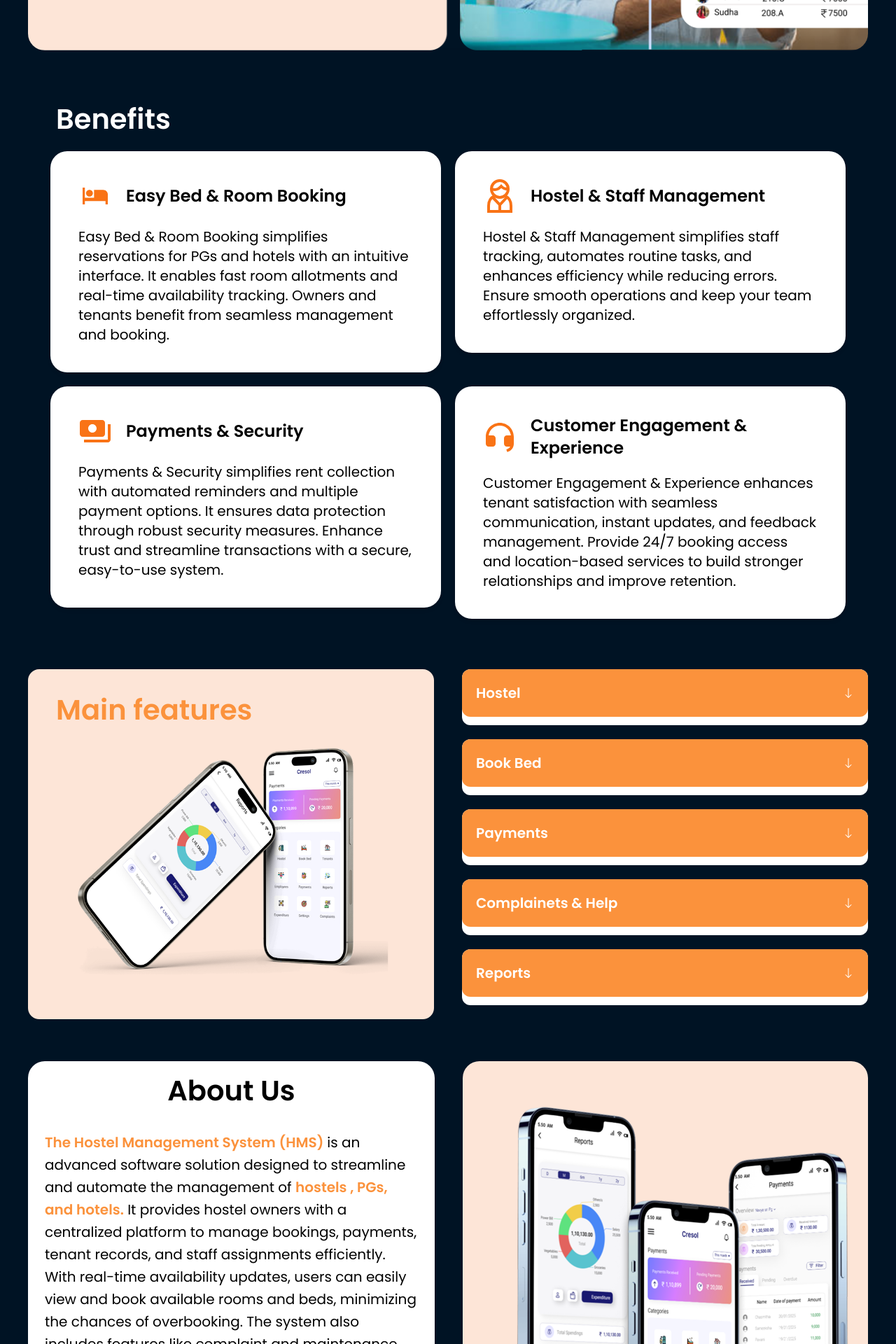
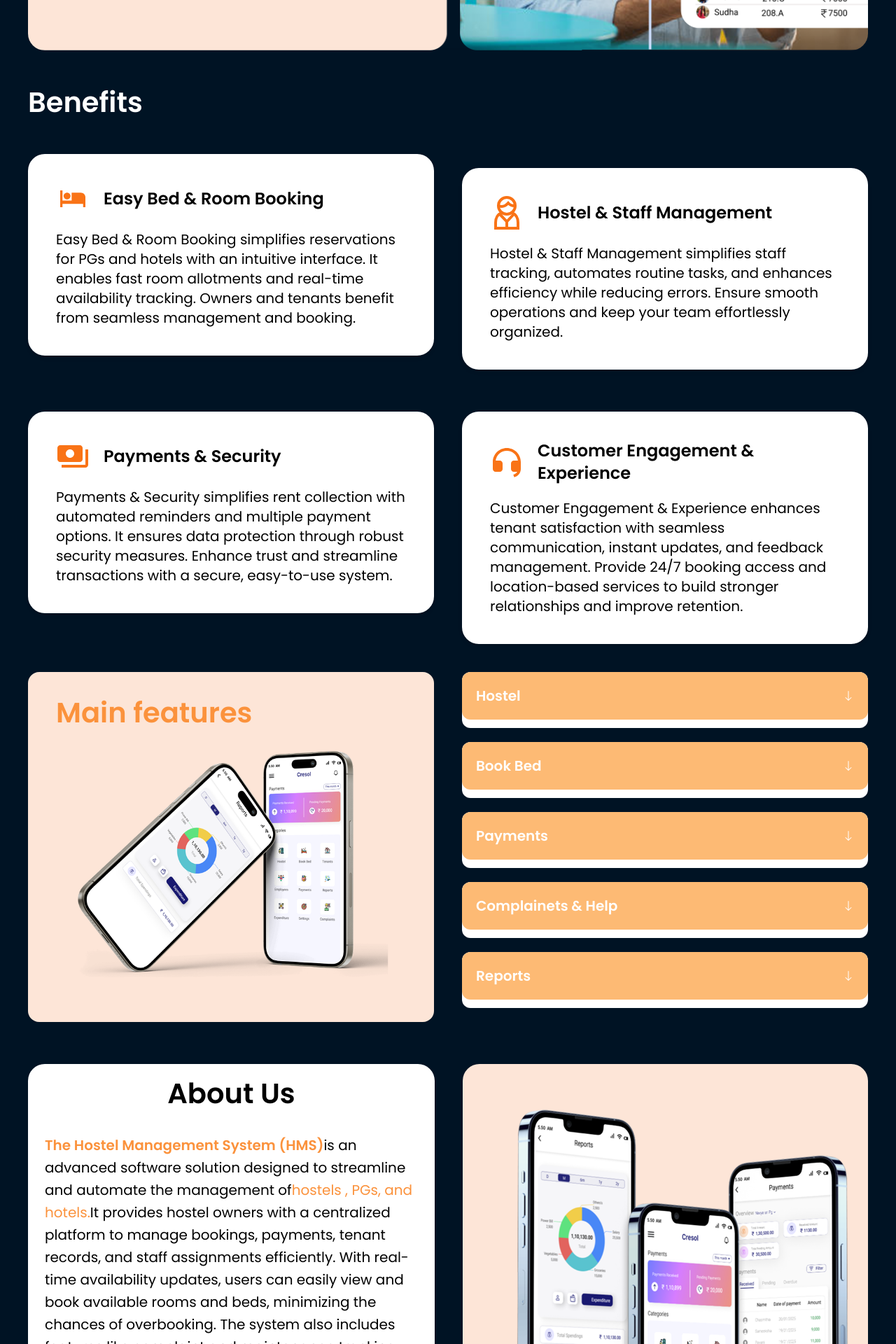
Before and after one commit to suresh12345789/hmshostel, a React (Create React App) app: page / in a window 1280 px wide. Shown: the part 580-2500 px from the top of the page at 70% size. Built offline with nearby package versions, Linux system fonts and the light colour scheme.

Commit message:
changes pages

```diff
--- a/src/Common/Fotter.jsx
+++ b/src/Common/Fotter.jsx
@@ -45,7 +45,7 @@ const Fotter = () => {
                 <h1 className="text-2xl">
                   <FaLocationDot />
                 </h1>
-                <h1 className=" text-md md:text-lg ">
+                <h1 className=" text-[14px] md:text-lg ">
                   Office Address:Cresol Infoserv Pvt. Ltd, Flat no. 303 Fortune
                   Chambers, Silicon Valley, Image Gardens Road, Madhapur,
                   Hyderabad-500081.
--- a/src/Component/Home/About.jsx
+++ b/src/Component/Home/About.jsx
@@ -6,7 +6,7 @@ const About = () => {
     <>
       <div
         id="About"
-        className="mx-5 md:mx-8 lg:mx-10 mt-10 md:flex gap-10"
+        className="mx-5 md:mx-8 lg:mx-10 mt-10 md:flex md:gap-5  lg:gap-10"
       >
         <div className="md:w-1/2 p-5 md:p-8 lg:p-6 mt-5 rounded-3xl bg-white ">
           <div className="">
@@ -14,17 +14,17 @@ const About = () => {
               About Us
             </h1>
 
-            <div className=" md:text-xl lg:leading-8 text-black">
+            <div className=" text-[12px] md:text-xl leading-5 md:leading-8 text-black">
               <p>
                 <span className="text-orange-400 font-bold">
-                  {" "}
-                  The Hostel Management System (HMS){" "}
-                </span>{" "}
+
+                  The Hostel Management System (HMS)
+                </span>
                 is an advanced software solution designed to streamline and
-                automate the management of{" "}
-                <span className="text-orange-400 font-bold">
+                automate the management of
+                <span className="text-orange-400 ">
                   hostels , PGs, and hotels.
-                </span>{" "}
+                </span>
                 It provides hostel owners with a centralized platform to manage
                 bookings, payments, tenant records, and staff assignments
                 efficiently. With real-time availability updates, users can
--- a/src/Component/Home/HowItsWorks.jsx
+++ b/src/Component/Home/HowItsWorks.jsx
@@ -25,8 +25,8 @@ const HowItsWorks = () => {
   return (
     <>
       <div id="HowitsWorks" className="mx-5 md:mx-8 lg:mx-10 mt-10 ">
-        <div className=" lg:flex gap-5">
-          <div className=" lg:w-1/2  p-5 md:p-8 rounded-3xl mt-5 ">
+        <div className=" lg:flex gap-10">
+          <div className=" lg:w-1/2    rounded-3xl mt-5 ">
             <div className="flex gap-5">
               <h1 className="text-3xl text-white md:text-[40px] font-customFonts mb-5 md:mb-8">
                 How It Works
@@ -52,7 +52,7 @@ const HowItsWorks = () => {
                 </div>
 
                 <div className="mt-3">
-                  <p className="w-full  md:text-xl leading-7   text-gray-950  font-normal">
+                  <p className="w-full  md:text-xl text-[12px]   text-gray-950  font-normal">
                     {item.Answer}
                   </p>
                 </div>
--- a/src/Component/Home/Mainfeatures.jsx
+++ b/src/Component/Home/Mainfeatures.jsx
@@ -71,7 +71,7 @@ function Mainfeatures() {
               <div key={service.id} className="rounded-xl  bg-white ">
                 <button
                   onClick={() => toggleAccordion(index)}
-                  className="w-full h-full flex justify-between items-center p-5  text-white bg-orange-400 rounded-xl focus:outline-none"
+                  className="w-full h-full flex justify-between items-center p-5  text-white bg-orange-300 rounded-xl focus:outline-none"
                 >
                   <span className="text-xl font-semibold">{service.title}</span>
                   <span className="transition-transform text-white font-bold duration-300">
--- a/src/Component/Home/Manage.jsx
+++ b/src/Component/Home/Manage.jsx
@@ -37,14 +37,14 @@ function Manage() {
 
 
       <div className=" lg:mx-10 md:mx-8  mx-5 mt-14">
-        <div className="  mt-5 rounded-3xl     relative   p-5   lg::p-10 md:p-8   gap-3 ">
-          <div className="flex items-center gap-3   left-5 md:left-10 absolute top-6">
+        <div className="  mt-5 rounded-3xl           gap-3 ">
+          <div className="flex items-center gap-3   left-5 md:left-10 ">
             <h1 className="text-3xl md:text-[40px] text-white font-semi">
               Benefits
             </h1>
           </div>
 
-          <div className="md:grid-cols-2 grid-cols-1  grid gap-5 mt-14">
+          <div className="md:grid-cols-2 grid-cols-1  grid  md:gap-5 space-y-5 lg:gap-10 mt-14">
             {data.map((value) => (
               <div key={value.id}>
                 <div className="  rounded-3xl      shadow-md    bg-white md:w-full lg:w-fit   md:p-10 lg:p-10            border-gray-500   p-5">
@@ -52,11 +52,11 @@ function Manage() {
                     <h1 className="   text-4xl  lg:text-5xl font-semibold text-orange-500">
                       {value.icon}
                     </h1>
-                    <h1 className=" md:pl-5 pl-3   text-lg md:text-2xl   font-semibold">
+                    <h1 className=" md:pl-5 pl-3   text-md md:text-2xl   font-semibold">
                       {value.title}
                     </h1>
                   </div>
-                  <h1 className="text-sm md:text-md lg:text-xl  md:pt-5 pt-3  leading-6 text-black ">
+                  <h1 className="text-[12px] md:text-lg lg:text-xl  md:pt-5 pt-3  leading-5 text-black ">
                     {value.text}
                   </h1>
                 </div>
```
